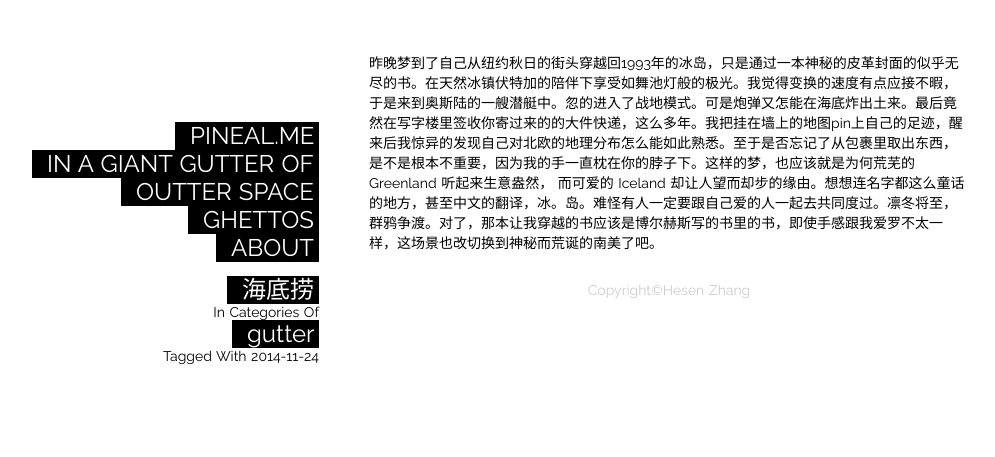
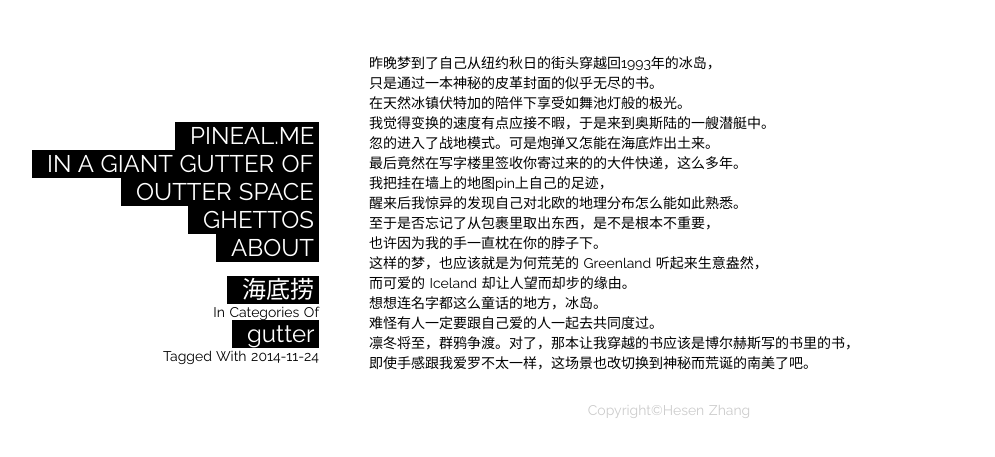
Before and after one commit to pineal/pineal.github.com, a Jekyll site: the page built from _posts/2014/2014-11-24-海底捞.md, in a window 1280 px wide. Shown: the top 457 px of the page, without its empty margins (171-1166 px from the left). Built offline with Jekyll 4.4.1, drawn with Linux system fonts in a browser that asks for light colours; comment, search, counter and statistics services are not loaded.

Commit message:
Add a blog, modify some blogs

```diff
--- a/_posts/2014/2014-11-24-海底捞.md
+++ b/_posts/2014/2014-11-24-海底捞.md
@@ -7,4 +7,19 @@ tags:
 -
 ---
 
-昨晚梦到了自己从纽约秋日的街头穿越回1993年的冰岛，只是通过一本神秘的皮革封面的似乎无尽的书。在天然冰镇伏特加的陪伴下享受如舞池灯般的极光。我觉得变换的速度有点应接不暇，于是来到奥斯陆的一艘潜艇中。忽的进入了战地模式。可是炮弹又怎能在海底炸出土来。最后竟然在写字楼里签收你寄过来的的大件快递，这么多年。我把挂在墙上的地图pin上自己的足迹，醒来后我惊异的发现自己对北欧的地理分布怎么能如此熟悉。至于是否忘记了从包裹里取出东西，是不是根本不重要，因为我的手一直枕在你的脖子下。这样的梦，也应该就是为何荒芜的 Greenland 听起来生意盎然， 而可爱的 Iceland 却让人望而却步的缘由。想想连名字都这么童话的地方，甚至中文的翻译，冰。岛。难怪有人一定要跟自己爱的人一起去共同度过。凛冬将至，群鸦争渡。对了，那本让我穿越的书应该是博尔赫斯写的书里的书，即使手感跟我爱罗不太一样，这场景也改切换到神秘而荒诞的南美了吧。
+昨晚梦到了自己从纽约秋日的街头穿越回1993年的冰岛，<br/>
+只是通过一本神秘的皮革封面的似乎无尽的书。<br/>
+在天然冰镇伏特加的陪伴下享受如舞池灯般的极光。<br/>
+我觉得变换的速度有点应接不暇，于是来到奥斯陆的一艘潜艇中。<br/>
+忽的进入了战地模式。可是炮弹又怎能在海底炸出土来。<br/>
+最后竟然在写字楼里签收你寄过来的的大件快递，这么多年。<br/>
+我把挂在墙上的地图pin上自己的足迹，<br/>
+醒来后我惊异的发现自己对北欧的地理分布怎么能如此熟悉。<br/>
+至于是否忘记了从包裹里取出东西，是不是根本不重要，<br/>
+也许因为我的手一直枕在你的脖子下。<br/>
+这样的梦，也应该就是为何荒芜的 Greenland 听起来生意盎然， <br/>
+而可爱的 Iceland 却让人望而却步的缘由。<br/>
+想想连名字都这么童话的地方，冰岛。<br/>
+难怪有人一定要跟自己爱的人一起去共同度过。<br/>
+凛冬将至，群鸦争渡。对了，那本让我穿越的书应该是博尔赫斯写的书里的书，<br/>
+即使手感跟我爱罗不太一样，这场景也改切换到神秘而荒诞的南美了吧。<br/>
--- a/media/css/style.css
+++ b/media/css/style.css
@@ -65,7 +65,7 @@ blockquote {
 #indexNav{
 	padding-top: 20px;
 	float: center;
-	font-size: 60px;
+	font-size: 54px;
 	color: white;
 
 }
```
Also changed, not shown: _posts/2013/2013-04-26-送我一颗菠菜.md (+1 -1 lines), _posts/2016/2016-12-18-少年常戚戚.md (added, +34 -0 lines).
